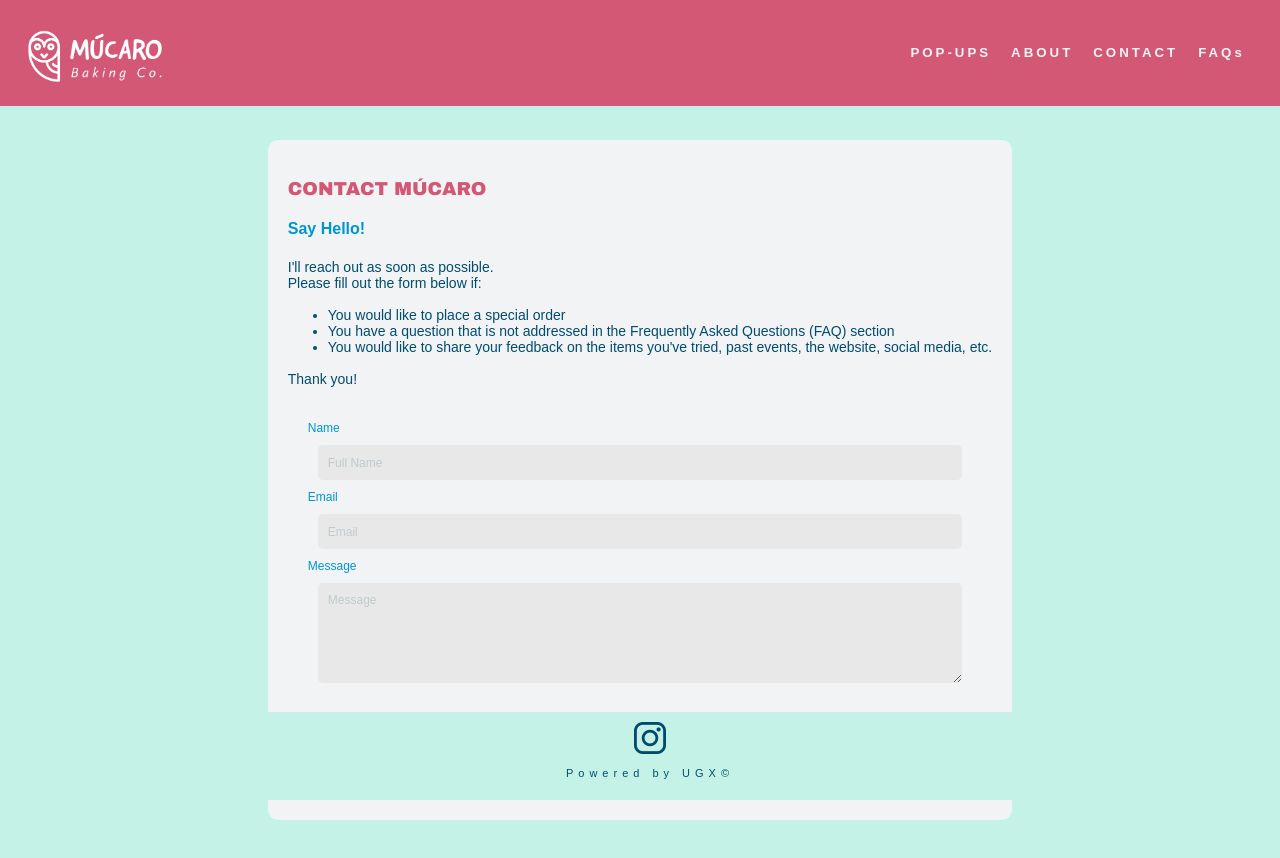
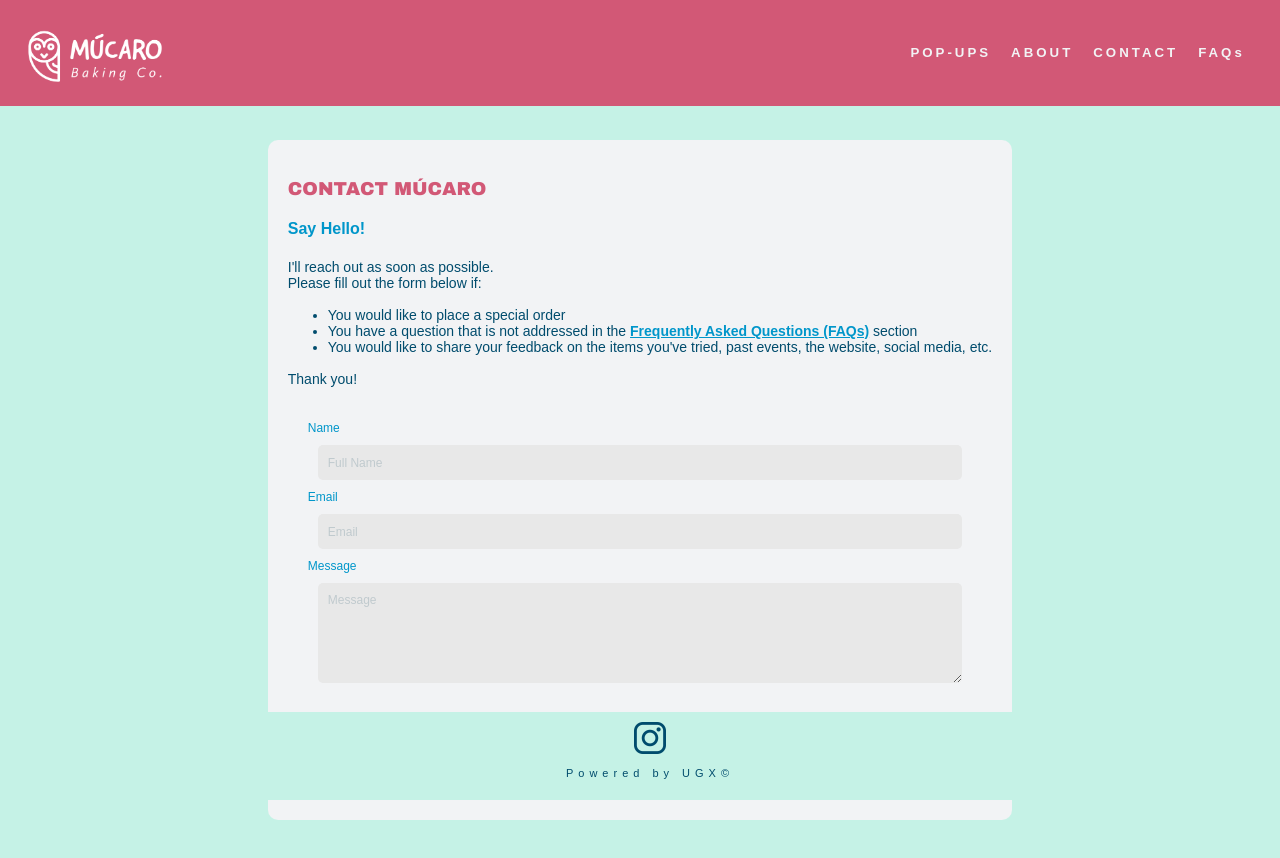
Before and after one commit to Ugonz86/MucaroBakingCo, a React (Create React App) app: page /contact in a window 1280 px wide. Shown: the top 858 px of the page. Built offline with nearby package versions, Linux system fonts and the light colour scheme; the HTML template or start-up script is replaced by a standard one; what @aws-amplify/core would draw is missing.

Commit message:
Added FAQ link to Contact page

```diff
--- a/src/App.css
+++ b/src/App.css
@@ -231,6 +231,12 @@ h5 {
   margin: 80px 0 80px 0;
   padding: 20px;
   text-align: left;
+}
+
+.faqLink {
+  /* text-decoration: "none"; */
+  color: #0096ca;
+  font-weight: bold;
 }
 
 .aboutContainer {
--- a/src/pages/Contact.js
+++ b/src/pages/Contact.js
@@ -1,7 +1,7 @@
 import React from "react";
 import "../App.css";
 import SendIcon from "@mui/icons-material/Send";
-
+import { Link } from "react-router-dom";
 import { API } from "aws-amplify";
 import { createCustomer } from "../graphql/mutations";
 
@@ -21,7 +21,8 @@ function Contact() {
     const { name, email, message } = formState;
     if (name && email && message) {
       try {
-        await API.graphql({
+        await API.graphql(
+          {
             query: createCustomer,
             variables: {
               input: {
@@ -30,13 +31,14 @@ function Contact() {
                 message,
               },
             },
-        }, console.log("something is working"))
-        .then(alert("Your message has been submitted. Thank you!"));
+          },
+          console.log("something is working")
+        ).then(alert("Your message has been submitted. Thank you!"));
       } catch (error) {
         console.error(error, "Error!");
       }
     } else {
-      console.log("not sure whats happening")
+      console.log("not sure whats happening");
     }
   };
 
@@ -49,13 +51,14 @@ function Contact() {
         {/* <div className="contact-container"> */}
         <h4>Say Hello!</h4>
         <p>
-          I'll reach out as soon as possible.<br /> Please fill out the form below if:
+          I'll reach out as soon as possible.
+          <br /> Please fill out the form below if:
         </p>
         <ul>
           <li>You would like to place a special order </li>
           <li>
-            You have a question that is not addressed in the Frequently Asked
-            Questions (FAQ) section
+            You have a question that is not addressed in the{" "}
+            <Link to="/faqs" className="faqLink">Frequently Asked Questions (FAQs)</Link> section
           </li>
           <li>
             You would like to share your feedback on the items you've tried,
```
Lines whose indentation alone changed are shown as unchanged.
